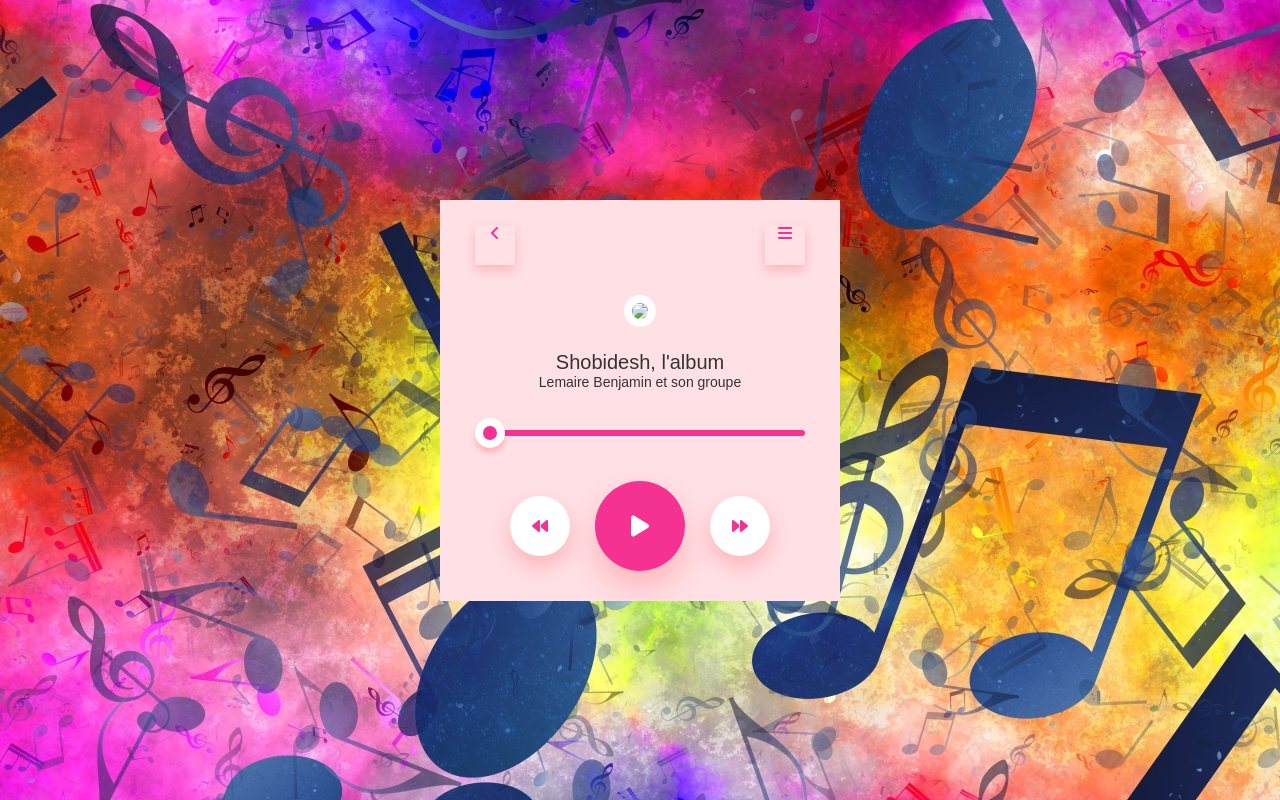
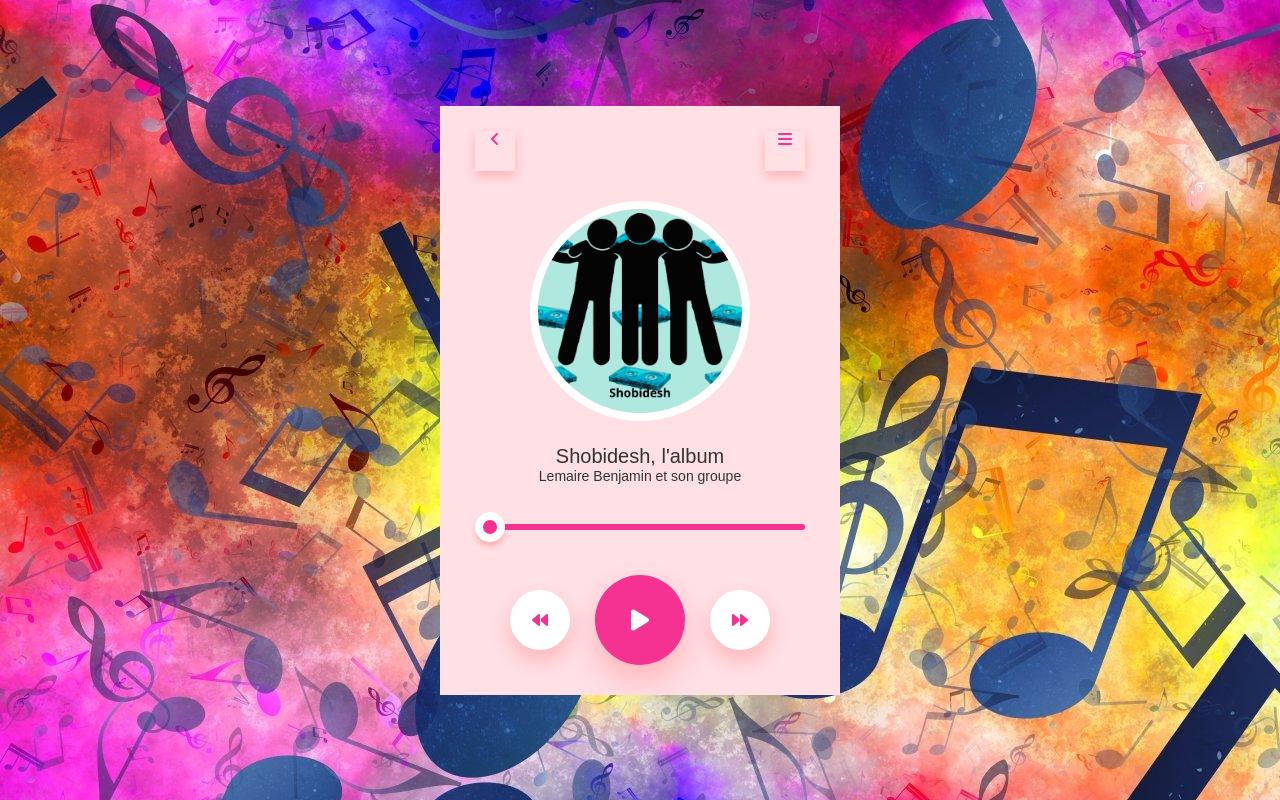
Before and after one commit to Devellp44/shobideshlecteurdemusique, a plain HTML site: page index.html in a window 1280 px wide. Drawn offline with Linux system fonts and the light colour scheme.

Commit message:
Update index.html

```diff
--- a/index.html
+++ b/index.html
@@ -18,7 +18,7 @@
                 <i class="fa-solid fa-bars"></i>
             </div>
         </nav>
-        <img src="media/icon.png.png" class="song-img">
+        <img src="icon.png.png" class="song-img">
         <h1>Shobidesh, l'album</h1>
         <p>Lemaire Benjamin et son groupe</p>
 
```
